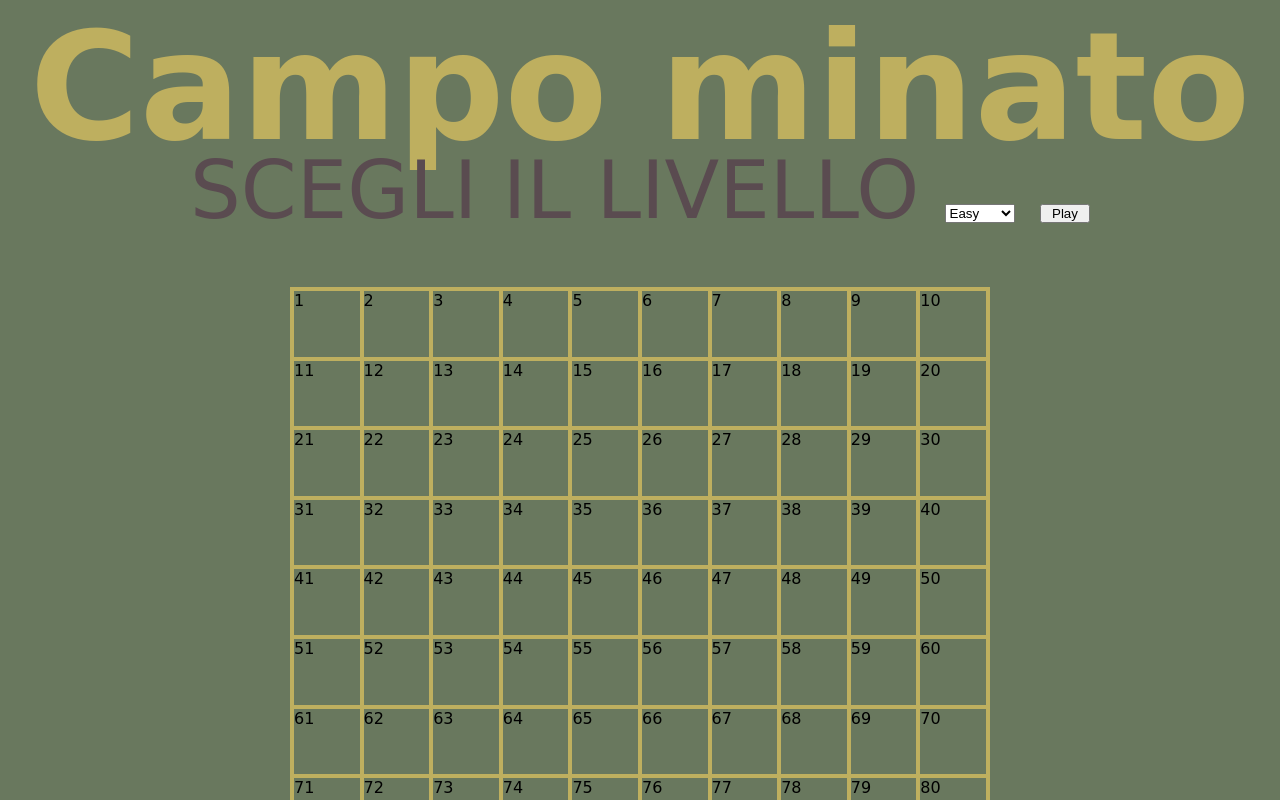
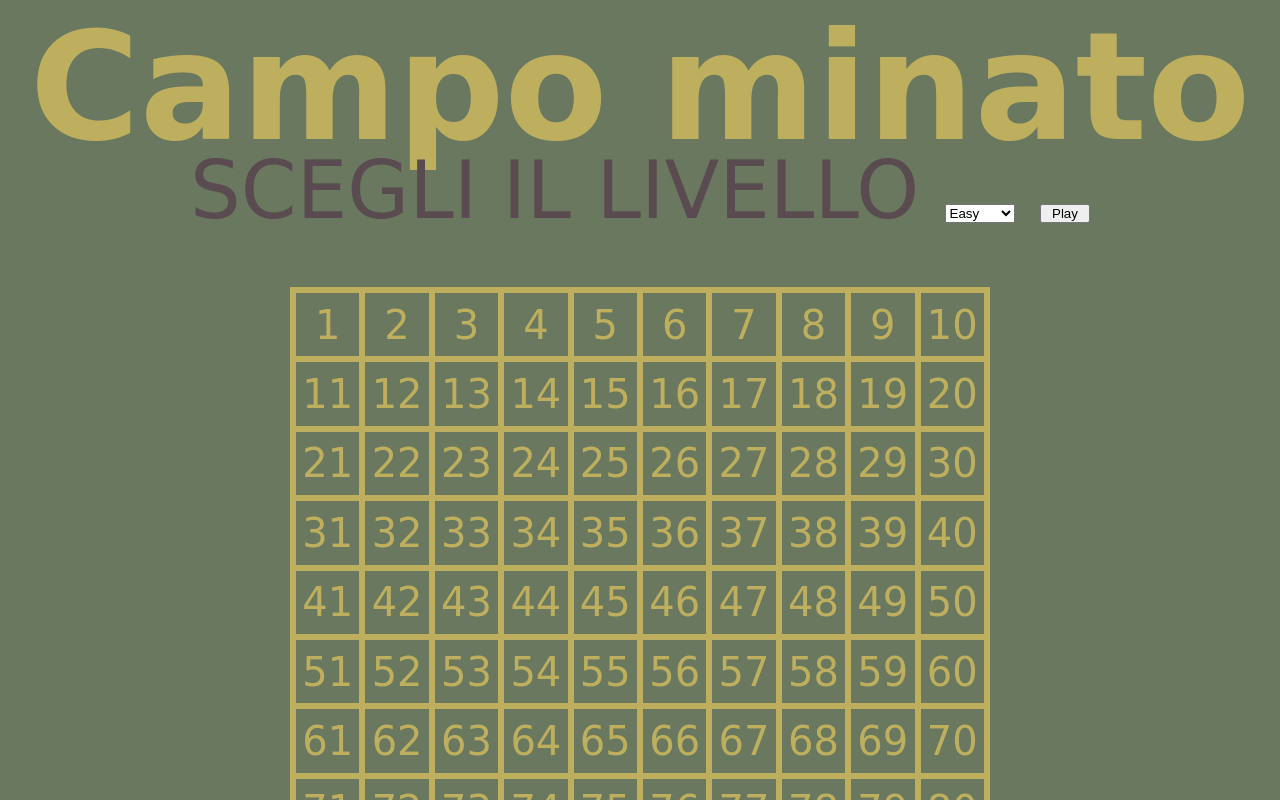
Before and after one commit to ElenaLj/js-campominato-dom, a plain HTML site: page index.html in a window 1280 px wide. Both pictures are taken after a click on the button "Play". Shown: the top 800 px of the page. Drawn offline with Linux system fonts and the light colour scheme; a web font is replaced by a local one.

Commit message:
modifiche css

```diff
--- a/css/style.css
+++ b/css/style.css
@@ -38,7 +38,7 @@ h1 {
     width: 700px;
     height: 700px;
     margin: 50px auto;
-    border: 2px solid #beaf5f;
+    border: 3px solid #beaf5f;
 }
 /* *** clearfix *** */
 .container::after {
@@ -48,8 +48,13 @@ h1 {
 }
 
 .cube {
-    border: 2px solid #beaf5f;
+    color: #beaf5f;
+    font-size: 40px;
+    border: 3px solid #beaf5f;
     float: left;
+    display: flex;
+    justify-content: center;
+    align-items: center;
 }
 
 .cube.easy {
```
